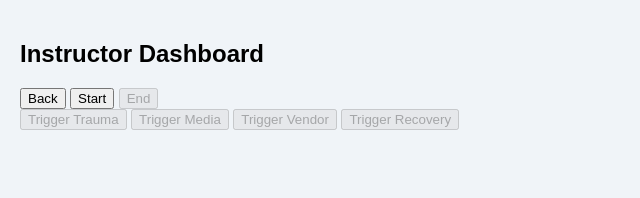
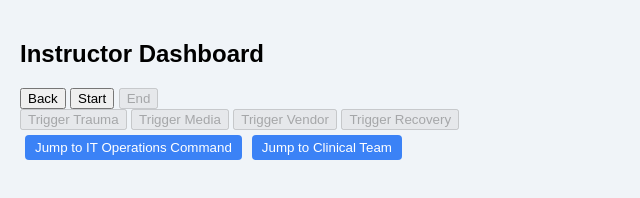
Before and after one commit to DrStever73/ehr-outage-simulation, a plain HTML site: page index.html in a window 1280 px wide. Both pictures are taken after a click on the button "Instructor Dashboard". Shown: the whole page, without its empty margins (0-640 px from the left). Drawn offline with Linux system fonts and the light colour scheme.

Commit message:
Update index.html

```diff
--- a/index.html
+++ b/index.html
@@ -13,6 +13,7 @@
     .chat-input { display: flex; margin-top: 10px; }
     .chat-input input { flex: 1; padding: 5px; }
     .chat-input button { padding: 5px 10px; }
+    .link-button { margin: 5px; padding: 5px 10px; background: #3b82f6; color: white; border: none; border-radius: 4px; cursor: pointer; }
   </style>
   <script defer>
     let currentView = 'launcher';
@@ -32,16 +33,8 @@
     };
 
     const chatPersonas = {
-      'it_ops': [
-        "We're restoring backups and coordinating with Epic.",
-        "Please escalate critical patient safety concerns immediately.",
-        "ETA for full system recovery is 4-6 hours."
-      ],
-      'clinical': [
-        "Can someone bring us more paper MARs?",
-        "We're manually tracking vitals and meds now.",
-        "We need clear backup workflows and help from IT."
-      ]
+      'it_ops': ["We're restoring backups and coordinating with Epic.", "Please escalate critical patient safety concerns immediately.", "ETA for full system recovery is 4-6 hours."],
+      'clinical': ["Can someone bring us more paper MARs?", "We're manually tracking vitals and meds now.", "We need clear backup workflows and help from IT."]
     };
 
     function copyLink(role) {
@@ -65,7 +58,7 @@
         li.textContent = obj;
         document.getElementById('team-objectives').appendChild(li);
       });
-      setInterval(renderEvents, 3000); // poll every 3s
+      setInterval(renderEvents, 3000);
     }
 
     function switchView(view) {
@@ -166,8 +159,20 @@
       chatBox.scrollTop = chatBox.scrollHeight;
     }
 
+    function addStudentJumpButtons() {
+      const container = document.getElementById('student-buttons');
+      Object.keys(teamRoles).forEach(team => {
+        const btn = document.createElement('button');
+        btn.className = 'link-button';
+        btn.textContent = `Jump to ${teamRoles[team].name}`;
+        btn.onclick = () => goToStudent(team);
+        container.appendChild(btn);
+      });
+    }
+
     window.onload = function () {
       populateLinks();
+      addStudentJumpButtons();
       const hash = window.location.hash.replace('#', '');
       if (hash === 'instructor') goToInstructor();
       else if (teamRoles[hash]) goToStudent(hash);
@@ -207,6 +212,7 @@
       <button id="recovery-btn" onclick="triggerEvent('recovery')" disabled>Trigger Recovery</button>
     </div>
     <div id="event-log"></div>
+    <div id="student-buttons"></div>
   </div>
 
   <div id="student" class="hidden">
```
